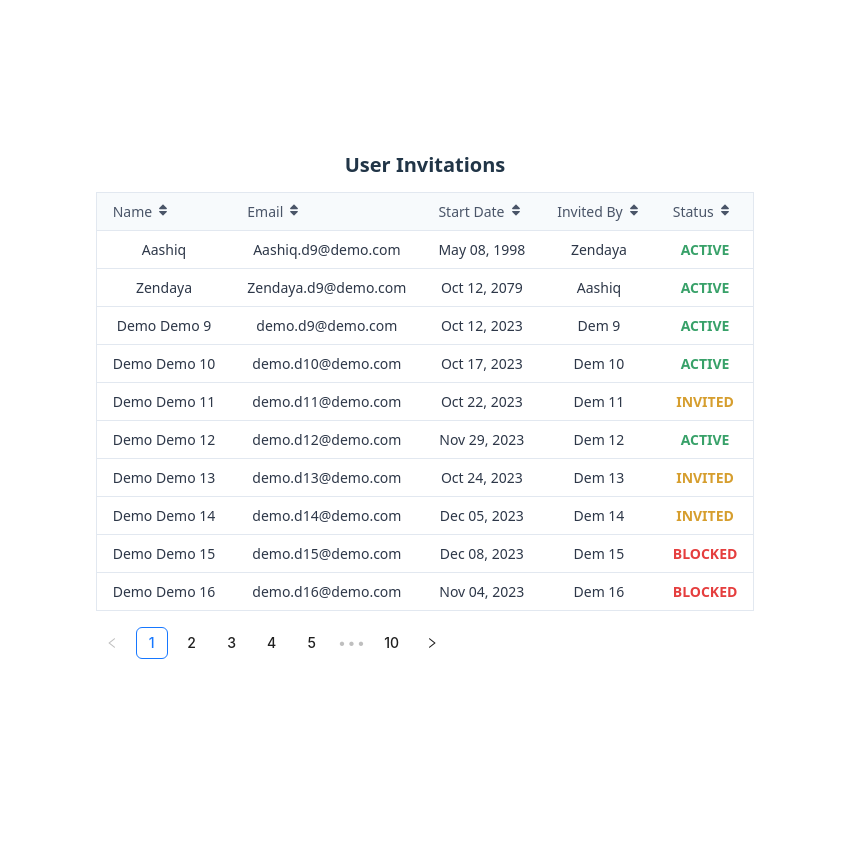
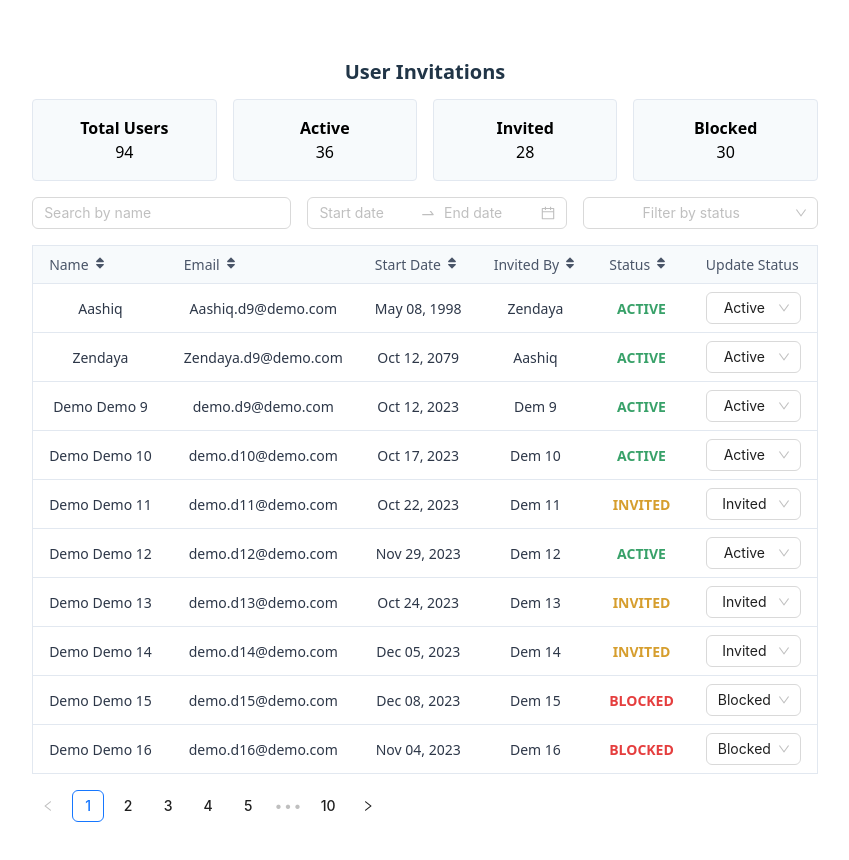
Before and after one commit to sidvud98/lazy-loading-pagination-list, a React (Vite) app: page / in a window 1280 px wide. Shown: the top 860 px of the page, without its empty margins (215-1064 px from the left). Before the commit the page ends 800 px from the top, so only its background shows below. Built offline with nearby package versions, Linux system fonts and the light colour scheme.

Commit message:
refactor: remove unused import and enhance Table component with filtering and sorting features

```diff
--- a/src/App.jsx
+++ b/src/App.jsx
@@ -1,4 +1,3 @@
-import { useState } from "react";
 import "./App.css";
 import Table from "./Table";
 
--- a/src/Table.jsx
+++ b/src/Table.jsx
@@ -1,6 +1,6 @@
 import React, { useState, useMemo } from "react";
 import styled from "styled-components";
-import { Pagination } from "antd";
+import { Pagination, Select, DatePicker, Input } from "antd";
 import { FaSort, FaSortUp, FaSortDown } from "react-icons/fa";
 import { arr } from "./constant";
 
@@ -57,21 +57,40 @@ const Status = styled.span`
     status === "BLOCKED"
       ? "#e53e3e"
       : status === "INVITED"
-        ? "#d69e2e"
-        : "#38a169"};
+      ? "#d69e2e"
+      : "#38a169"};
+`;
+
+const StatusDropdown = styled(Select)`
+  width: 100%;
 `;
 
 export default function RenderList() {
   const [currentPage, setCurrentPage] = useState(1);
   const [sortConfig, setSortConfig] = useState({ key: null, direction: null });
+  const [data, setData] = useState(arr); // Store the imported array in local state
+  const [dateRange, setDateRange] = useState([null, null]); // State for date range
+  const [searchQuery, setSearchQuery] = useState(""); // State for search query
+  const [statusFilter, setStatusFilter] = useState(null); // State for status filter
   const pageSize = 10;
+
+  const totalUsers = data.length;
+  const activeUsers = data.filter(
+    (item) => item.about.status === "ACTIVE"
+  ).length;
+  const invitedUsers = data.filter(
+    (item) => item.about.status === "INVITED"
+  ).length;
+  const blockedUsers = data.filter(
+    (item) => item.about.status === "BLOCKED"
+  ).length;
 
   const formatDate = (dateStr) => {
     const [day, month, year] = dateStr.split(".");
     const date = new Date(
       parseInt(year, 10),
       parseInt(month, 10) - 1,
-      parseInt(day, 10),
+      parseInt(day, 10)
     );
     return date.toLocaleDateString("en-US", {
       day: "2-digit",
@@ -80,9 +99,45 @@ export default function RenderList() {
     });
   };
 
+  const handleDateRangeChange = (dates) => {
+    setDateRange(dates);
+    setCurrentPage(1);
+  };
+
+  const handleSearchChange = (e) => {
+    setSearchQuery(e.target.value);
+    setCurrentPage(1);
+  };
+
+  const handleStatusFilterChange = (value) => {
+    setStatusFilter(value);
+    setCurrentPage(1);
+  };
+
+  const filteredData = useMemo(() => {
+    let result = data;
+    if (dateRange?.[0] && dateRange?.[1]) {
+      const [start, end] = dateRange;
+      result = result.filter((item) => {
+        const [day, month, year] = item.details.date.split(".");
+        const itemDate = new Date(year, month - 1, day);
+        return itemDate >= start && itemDate <= end;
+      });
+    }
+    if (searchQuery) {
+      result = result.filter((item) =>
+        item.about.name.toLowerCase().includes(searchQuery.toLowerCase())
+      );
+    }
+    if (statusFilter) {
+      result = result.filter((item) => item.about.status === statusFilter);
+    }
+    return result;
+  }, [data, dateRange, searchQuery, statusFilter]);
+
   const sortedArr = useMemo(() => {
-    if (!sortConfig.key || !sortConfig.direction) return arr;
-    const sorted = [...arr].sort((a, b) => {
+    if (!sortConfig.key || !sortConfig.direction) return filteredData;
+    const sorted = [...filteredData].sort((a, b) => {
       let aValue, bValue;
       switch (sortConfig.key) {
         case "name":
@@ -115,7 +170,7 @@ export default function RenderList() {
       return 0;
     });
     return sorted;
-  }, [sortConfig]);
+  }, [sortConfig, filteredData]);
 
   const changeSort = (key) => {
     setSortConfig((prev) => {
@@ -135,12 +190,104 @@ export default function RenderList() {
     return <FaSort style={{ marginLeft: 4 }} />;
   };
 
+  const handleStatusChange = (id, newStatus) => {
+    setData((prevData) =>
+      prevData.map((item) =>
+        item.id === id
+          ? { ...item, about: { ...item.about, status: newStatus } }
+          : item
+      )
+    );
+  };
+
   const startIndex = (currentPage - 1) * pageSize;
   const currentItems = sortedArr.slice(startIndex, startIndex + pageSize);
 
   return (
     <Container>
       <Title>User Invitations</Title>
+      <div style={{ display: "flex", gap: "1rem", marginBottom: "1rem" }}>
+        <div
+          style={{
+            flex: 1,
+            padding: "1rem",
+            background: "#f7fafc",
+            textAlign: "center",
+            border: "1px solid #e2e8f0",
+            borderRadius: "4px",
+            color: "black",
+          }}
+        >
+          <strong>Total Users</strong>
+          <div>{totalUsers}</div>
+        </div>
+        <div
+          style={{
+            flex: 1,
+            padding: "1rem",
+            background: "#f7fafc",
+            textAlign: "center",
+            border: "1px solid #e2e8f0",
+            borderRadius: "4px",
+            color: "black",
+          }}
+        >
+          <strong>Active</strong>
+          <div>{activeUsers}</div>
+        </div>
+        <div
+          style={{
+            flex: 1,
+            padding: "1rem",
+            background: "#f7fafc",
+            textAlign: "center",
+            border: "1px solid #e2e8f0",
+            borderRadius: "4px",
+            color: "black",
+          }}
+        >
+          <strong>Invited</strong>
+          <div>{invitedUsers}</div>
+        </div>
+        <div
+          style={{
+            flex: 1,
+            padding: "1rem",
+            background: "#f7fafc",
+            textAlign: "center",
+            border: "1px solid #e2e8f0",
+            borderRadius: "4px",
+            color: "black",
+          }}
+        >
+          <strong>Blocked</strong>
+          <div>{blockedUsers}</div>
+        </div>
+      </div>
+      <div style={{ display: "flex", gap: "1rem", marginBottom: "1rem" }}>
+        <Input
+          placeholder="Search by name"
+          value={searchQuery}
+          onChange={handleSearchChange}
+          style={{ flex: 1 }}
+        />
+        <DatePicker.RangePicker
+          onChange={handleDateRangeChange}
+          style={{ flex: 1 }}
+        />
+        <Select
+          placeholder="Filter by status"
+          value={statusFilter}
+          onChange={handleStatusFilterChange}
+          style={{ flex: 1 }}
+          allowClear
+          options={[
+            { value: "ACTIVE", label: "Active" },
+            { value: "INVITED", label: "Invited" },
+            { value: "BLOCKED", label: "Blocked" },
+          ]}
+        />
+      </div>
       <Table>
         <Thead>
           <Tr>
@@ -159,6 +306,7 @@ export default function RenderList() {
             <Th onClick={() => changeSort("status")}>
               Status{renderSortIcon("status")}
             </Th>
+            <Th>Update Status</Th>
           </Tr>
         </Thead>
         <Tbody>
@@ -170,6 +318,17 @@ export default function RenderList() {
               <Td>{item.details.invitedBy}</Td>
               <Td>
                 <Status status={item.about.status}>{item.about.status}</Status>
+              </Td>
+              <Td>
+                <StatusDropdown
+                  value={item.about.status}
+                  onChange={(value) => handleStatusChange(item.id, value)}
+                  options={[
+                    { value: "ACTIVE", label: "Active" },
+                    { value: "INVITED", label: "Invited" },
+                    { value: "BLOCKED", label: "Blocked" },
+                  ]}
+                />
               </Td>
             </Tr>
           ))}
--- a/src/constant.js
+++ b/src/constant.js
@@ -12,7 +12,7 @@ export const arr = [
     },
   },
   {
-    id: "999",
+    id: "9992",
     about: {
       name: "Zendaya",
       status: "ACTIVE",
```
